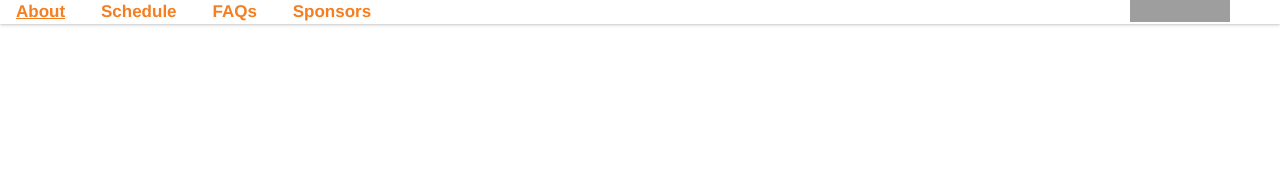
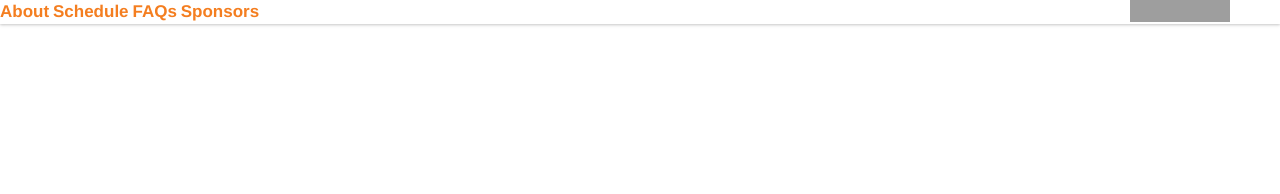
Before and after one commit to innovateorange/cusehacks, a Jekyll site: the page built from index.html, in a window 1280 px wide. Shown: the top 194 px of the page. Built offline with Jekyll 4.4.1, drawn with Linux system fonts in a browser that asks for light colours; nearby versions of some CDN libraries; grey boxes are pictures that could not be loaded.

Commit message:
nav changes

```diff
--- a/_includes/hero.html
+++ b/_includes/hero.html
@@ -1,14 +1,12 @@
 <section class="hero">
-<div>
   <nav class = "hero-header">
-      <div class = "nav-container">
+      <div class = "item-container">
         <a class="nav-item" href="#section-about">About</a>
         <a class="nav-item" href="#section-schedule">Schedule</a>
         <a class="nav-item" href="#section-faq">FAQs</a>
         <a class="nav-item" href="#section-sponsors">Sponsors</a>
       </div>
   </nav>
-</div>
 
   <div class="wrapper text-center">
     <!-- <h1 rel="title">{{ site.event.name }}</h1> -->
--- a/css/original.css
+++ b/css/original.css
@@ -72,14 +72,17 @@
   /*padding-top: 25px;
   padding-bottom: 25px;*/
   box-shadow: 0 1px 2px 0 rgba(0,0,0,.12), 0 1px 4px 0 rgba(0,0,0,.12);
+}
 
+.hero .item-container{
+  height: 100%;
 }
 
 .hero .nav-item{
   color: #f47e20;
   align-items: center;
   font-size: 17px;
-  padding: 14px 16px;
+  /*padding: 14px 16px;*/
 }
 
 .hero .wrapper {
```
